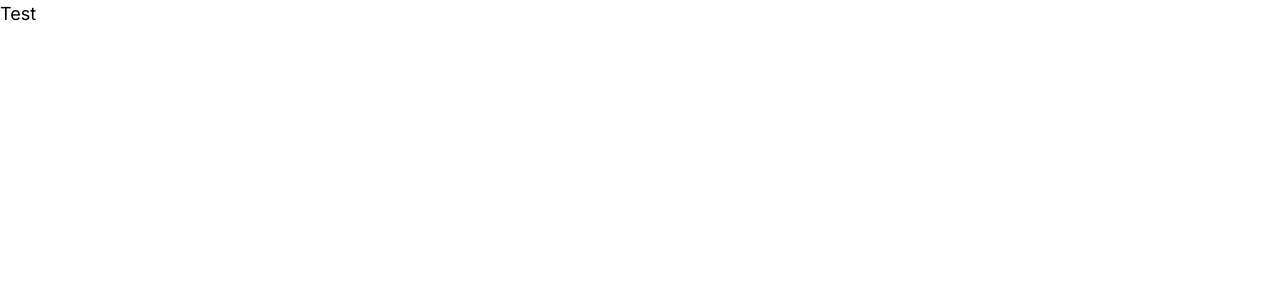
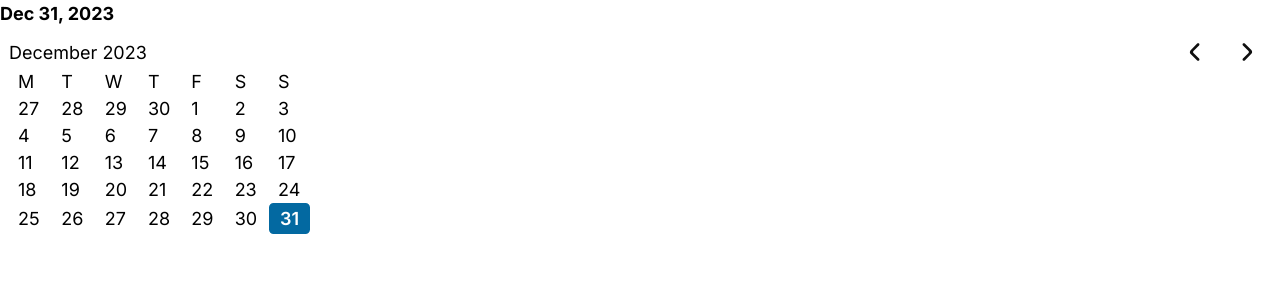
Before and after one commit to Pear-sudo/time, a Next.js app: page /test in a window 1280 px wide. Shown: the top 300 px of the page. Built offline with nearby package versions, Linux system fonts and the light colour scheme.

Commit message:
monthlyCalendar.tsx now supports selection highlight

```diff
--- /dev/null
+++ b/src/app/elements/inputs/advancedDateSelector.tsx
@@ -0,0 +1,15 @@
+import {JSX} from "react";
+import {DateDisplay} from "@/app/elements/presentation/dateDisplay";
+import {MonthlyCalendar} from "@/app/elements/monthlyCalendar";
+
+
+
+export function AdvancedDateSelector(prop: {}): JSX.Element {
+    const anchor = new Date()
+    return (
+        <div>
+            <DateDisplay date={anchor}/>
+            <MonthlyCalendar anchor={anchor}/>
+        </div>
+    )
+}
--- a/src/app/elements/monthlyCalendar.tsx
+++ b/src/app/elements/monthlyCalendar.tsx
@@ -12,6 +12,7 @@ export function MonthlyCalendar(prop: {
     selfHider?: React.Dispatch<React.SetStateAction<boolean>>
 }): JSX.Element {
     const [anchor, setAnchor] = useState(prop.anchor)
+    const [focusedDate, setFocusedDate] = useState(new Date())
     useEffect(() => {
         // don't update in the main function, it will lead to infinite loop, since every update triggers a rerender, and this rerender will issue a new update
         setAnchor(prop.anchor)
@@ -19,9 +20,9 @@ export function MonthlyCalendar(prop: {
 
     const dates: Date[] = generatePaddedMonth(anchor)
 
-    function generateHandleOnDateClick(date: Date): () => void {
+    function generateHandleOnDateClick(date: Date): (event: React.MouseEvent<HTMLButtonElement>) => void {
         return (
-            function () {
+            function (event: React.MouseEvent<HTMLButtonElement>) {
                 prop.parentData?.setData(date)
                 const onDayCountOrAnchorChange = new DisplayContextObj().onDayCountOrAnchorChange
                 if (onDayCountOrAnchorChange) {
@@ -29,6 +30,8 @@ export function MonthlyCalendar(prop: {
                 }
                 if (prop.selfHider) {
                     prop.selfHider(false)
+                } else {
+                    setFocusedDate(date)
                 }
             }
         )
@@ -53,7 +56,7 @@ export function MonthlyCalendar(prop: {
         const highlight: boolean = areSameDate(date, new Date())
         return (
             <CircledSlot text={date.getDate().toString()} key={getDayId(date)}
-                         handleOnClick={generateHandleOnDateClick(date)} highlight={highlight}/>
+                         handleOnClick={generateHandleOnDateClick(date)} highlight={highlight} focused={areSameDate(date, focusedDate)}/>
         )
     })
     return (
@@ -75,12 +78,13 @@ export function MonthlyCalendar(prop: {
 function CircledSlot(prop: {
     text: string,
     highlight?: boolean,
+    focused?: boolean,
     hint?: string,
-    handleOnClick?: () => void
+    handleOnClick?: (event: React.MouseEvent<HTMLButtonElement>) => void
 }): JSX.Element {
     return (
         <button
-            className={`max-w-full w-fit ${prop.highlight ? Theme.buttonHighlighted : (prop.handleOnClick ? Theme.button : Theme.disabledButton)}`}
+            className={`max-w-full w-fit ${prop.highlight ? Theme.buttonHighlighted : (prop.handleOnClick ? Theme.button : Theme.disabledButton)} ${prop.focused ? Theme.highlightCircle : undefined}`}
             onClick={prop.handleOnClick}>
             {prop.text}
         </button>
--- a/src/app/test/page.tsx
+++ b/src/app/test/page.tsx
@@ -2,13 +2,12 @@
 
 import {JSX} from "react";
 import '@/app/index.css';
-import {MonthlyCalendar} from "@/app/elements/monthlyCalendar";
-import {Dropdown} from "@/app/elements/ui/dropdown";
+import {AdvancedDateSelector} from "@/app/elements/inputs/advancedDateSelector";
 
 export default function Test(): JSX.Element {
     return (
         <div>
-            <Dropdown child={<MonthlyCalendar anchor={new Date()}/>} parent={<div>Test</div>} show={true}/>
+            <AdvancedDateSelector/>
         </div>
     )
 }
--- a/src/app/theme.tsx
+++ b/src/app/theme.tsx
@@ -4,6 +4,7 @@ export class Theme {
     static button: string = "px-2 hover:bg-gray-200 focus:ring focus:ring-gray-100 rounded active:bg-gray-300 focus:outline-none cursor-pointer select-none"
     static disabledButton: string = "px-2 focus:none rounded cursor-default select-none"
     static buttonHighlighted: string = "bg-sky-700 font-semibold text-white px-2 hover:bg-sky-500 focus:ring focus:ring-gray-100 rounded active:bg-gray-300 focus:outline-none cursor-pointer select-none"
+    static highlightCircle: string = "border-solid border-2 border-sky-700"
     static headerBgScrolled: string = "bg-cyan-50"
     static transition: string = "transition-colors"
     static timeAxisAddonStyle: string = 'pr-1'
```
